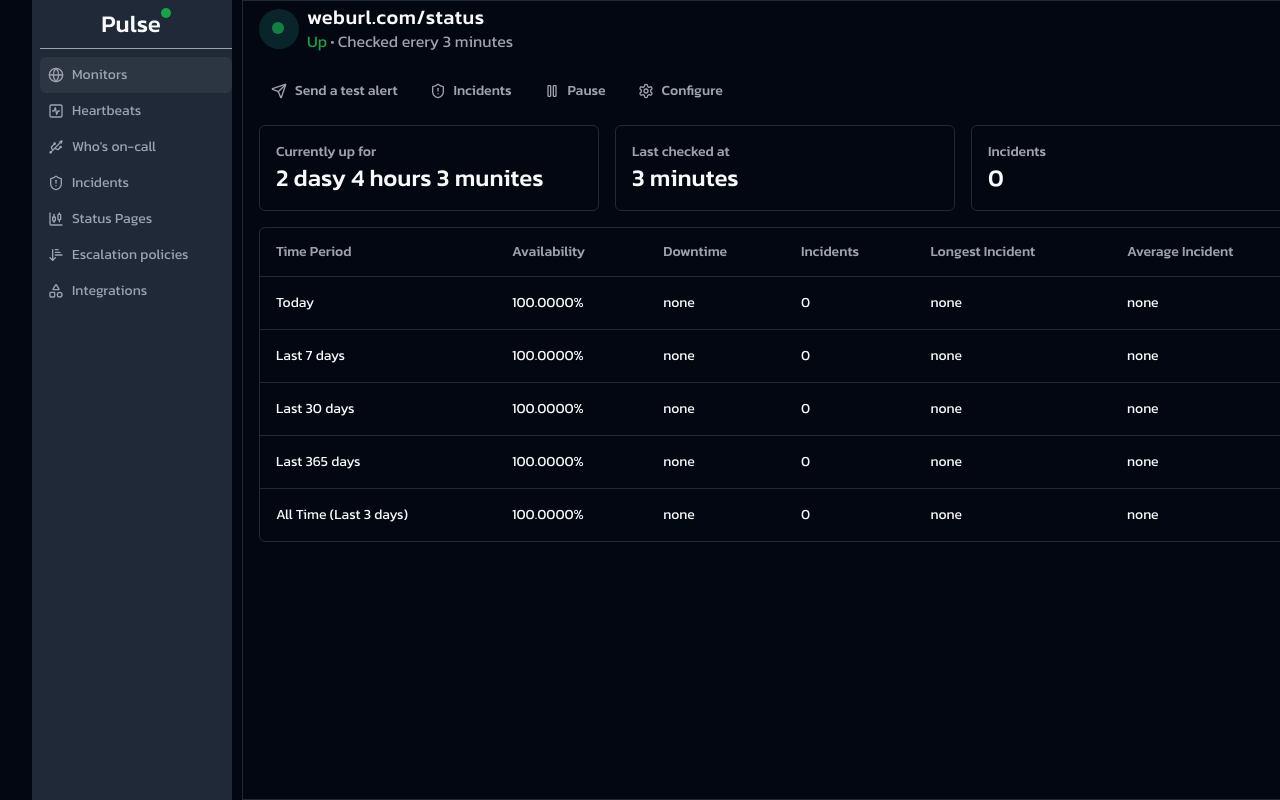
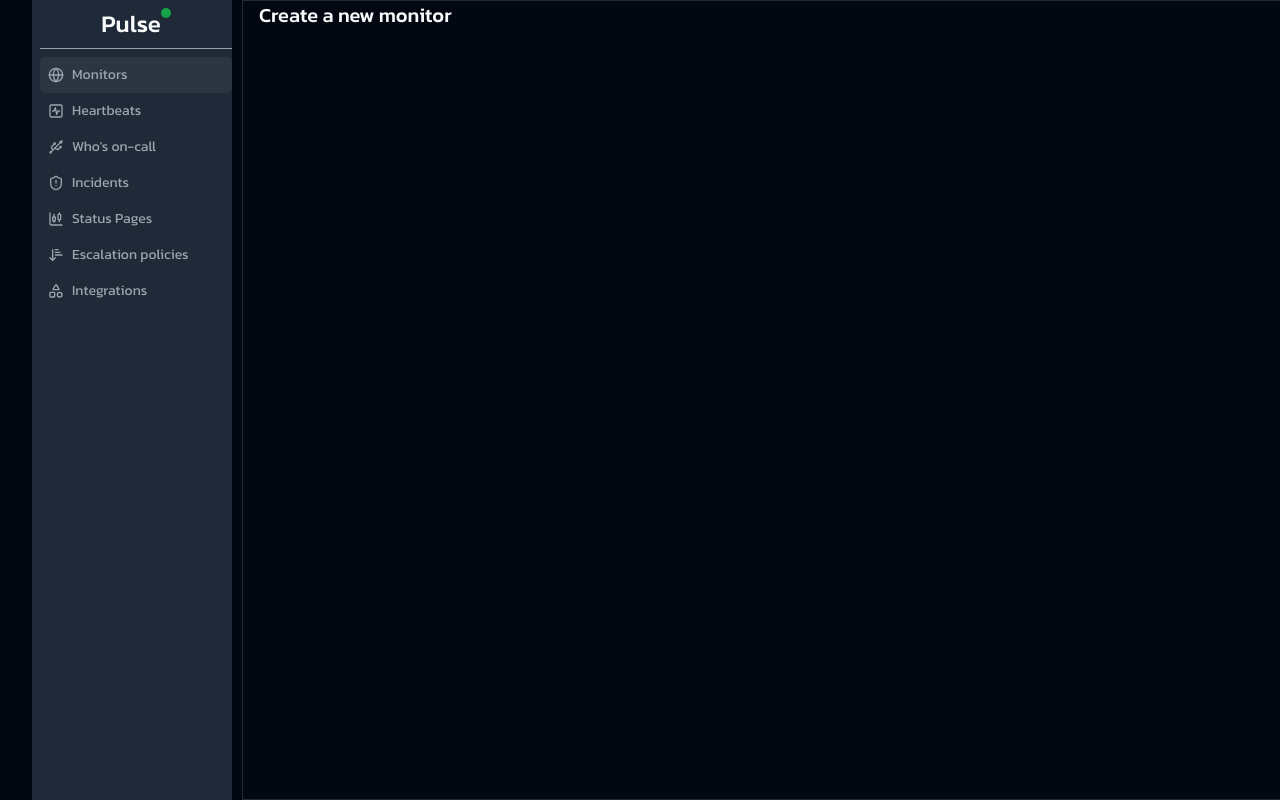
Before and after one commit to hash-engineers/pulse, a Next.js app in the folder frontend/: page /dashboard/monitors/create-monitor in a window 1280 px wide. Shown: the top 800 px of the page. Built offline with nearby package versions, Linux system fonts and the light colour scheme.

Commit message:
feat: add create monitor route

```diff
--- /dev/null
+++ b/frontend/app/dashboard/monitors/create-monitor/page.tsx
@@ -0,0 +1,7 @@
+export default function CreateMonitor() {
+  return (
+    <section>
+      <h4>Create a new monitor</h4>
+    </section>
+  );
+}
```
